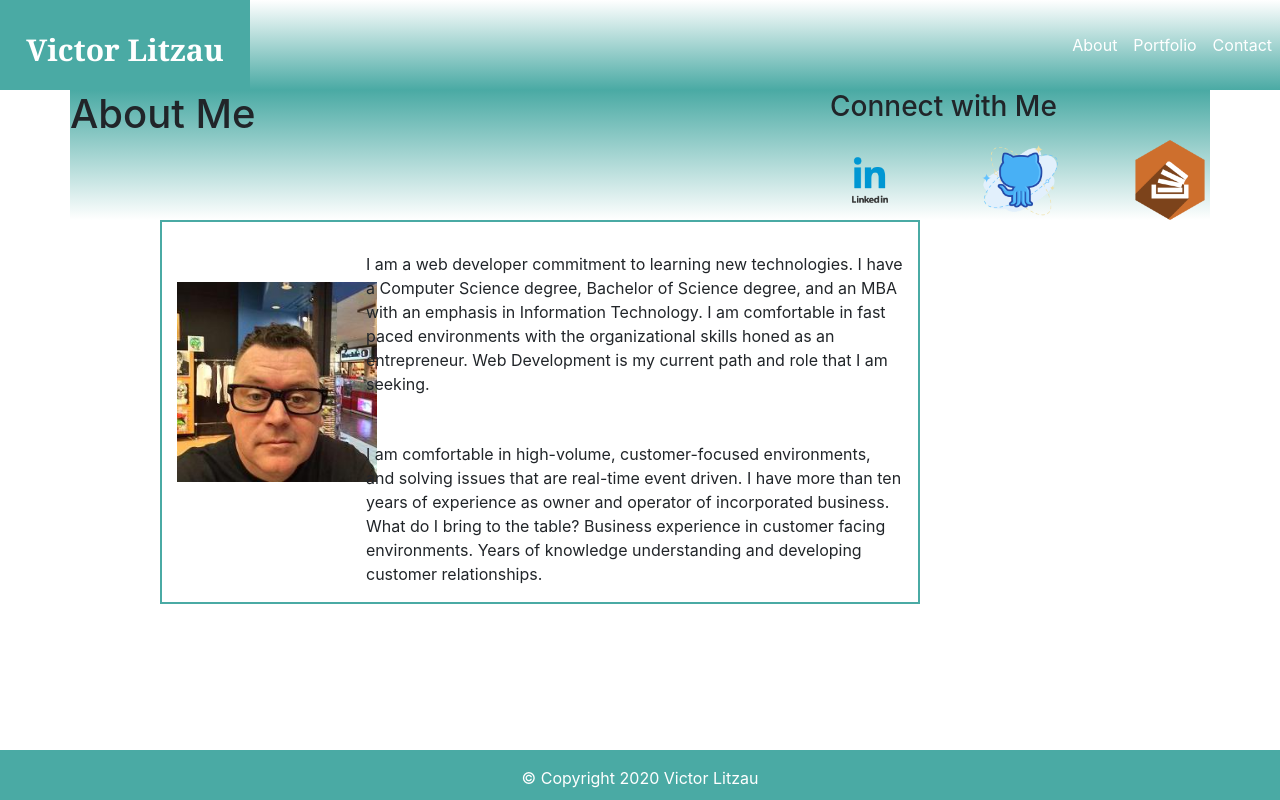
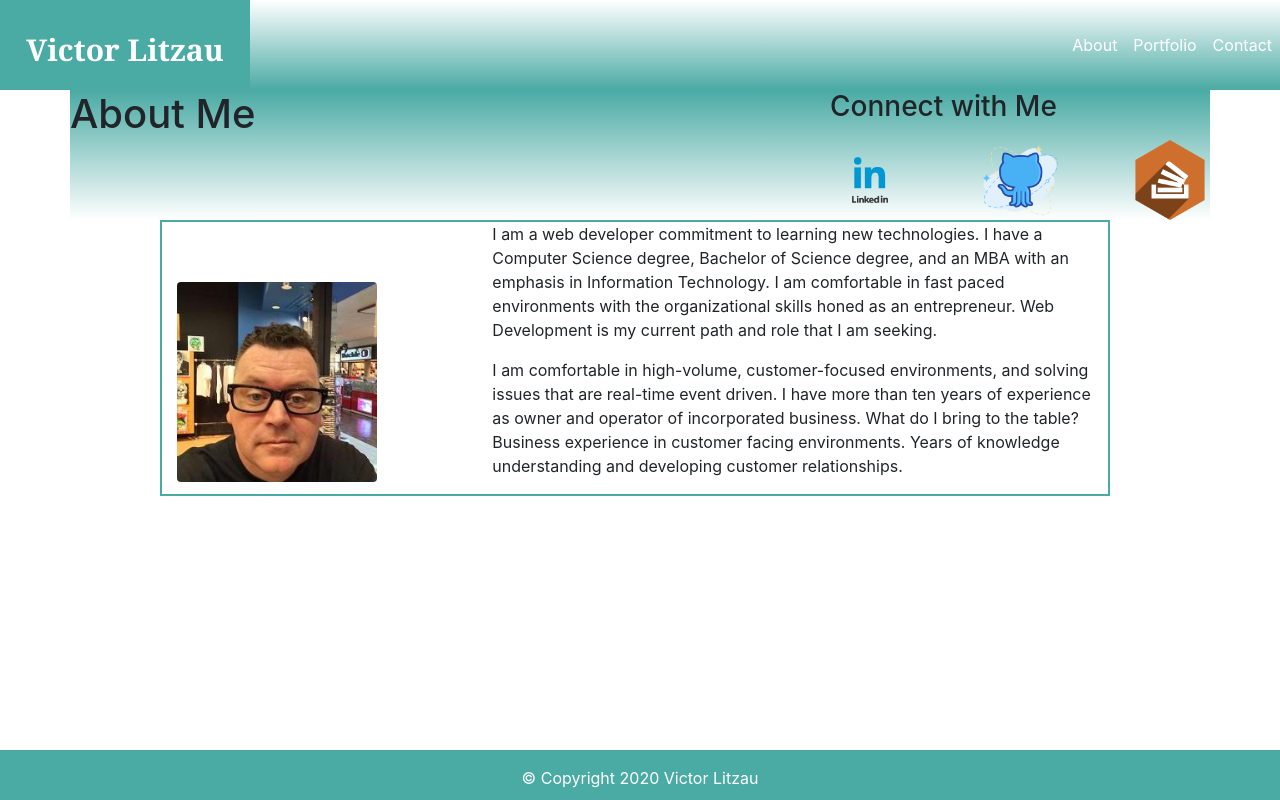
Before and after one commit to victorsc45/Portfolio, a plain HTML site: page index.html in a window 1280 px wide. Drawn offline with nearby package versions, Linux system fonts and the light colour scheme.

Commit message:
adjust text and picture in content and column responsiveness

```diff
--- a/Assets/CSS/aboutme.css
+++ b/Assets/CSS/aboutme.css
@@ -1,6 +1,15 @@
 /* border inside box size */
 * {
     box-sizing: border-box;
+}
+/* set body weight and background */
+body
+{
+    /* add bg url here */
+    font-size: 16px;
+    line-height: 32px;
+    font-family: 'Arial', 'Helveticaa Neue', Arial, Helvetica, sans-serif;
+    color: #777;
 }
 
 /* social icon display properties */
@@ -62,13 +71,13 @@
     padding: 30px, auto;
     margin: 0 0 0 160px;
     width: 100%;
-    max-width: 760px;
+    max-width: 950px;
     float: left;
     border: 2px solid #4aaaa4;
 }
 
 .auth-image {
-    width: 200px;
+    width: auto;
     height: 200px;
     float: left;
     margin: 25px, auto;
@@ -78,11 +87,13 @@
    justify-content: center;
    margin-top: 60px;
 }
-.content p {
-    inline-size: auto;
-    width: 100%;
-    padding-top: 30px;
+/* .content {
+    margin-left: 10px;
+    padding: 0 auto;
 }
+p {
+    display: inline-block;
+} */
 
 
 /* navigation bar properties */
--- a/index.html
+++ b/index.html
@@ -46,13 +46,13 @@
     </nav>
     <div class="container">
         <div class="row">
-            <div class="col-md-8" id="page-head">
+            <div class="col-xs-12 col-sm-6 col-md-8" id="page-head">
                 <div class="page-header">
                     <h1>About Me</h1>
                 </div>
 
             </div>
-            <div class="col-md-4" id="social">
+            <div class="col-xs-6 col-md-4" id="social">
                 <div class="panel panel-default">
                     <div class="panel-heading">
                         <h3 class="panel-title">Connect with Me</h3>
@@ -67,12 +67,12 @@
         </div>
     </div>
         <div class="row" id="main-container">
-            <div class="col-sm-3" id="thumbPic">
+            <div class="col-xs-6 col-md-4" id="thumbPic">
 
-                <img src="assets/images/git.jpg" class="thumbnail auth-image"
+                <img src="assets/images/git.jpg" class="thumbnail rounded mx-auto d-block auth-image"
                     alt="picture of victor">
             </div>
-            <div class="col-sm-9 content">
+            <div class="col-xs-12 col-sm-6 col-md-8">
                 <p>I am a web developer commitment to
                     learning new technologies. I have a Computer Science degree, Bachelor of Science
                     degree, and an MBA with
```
